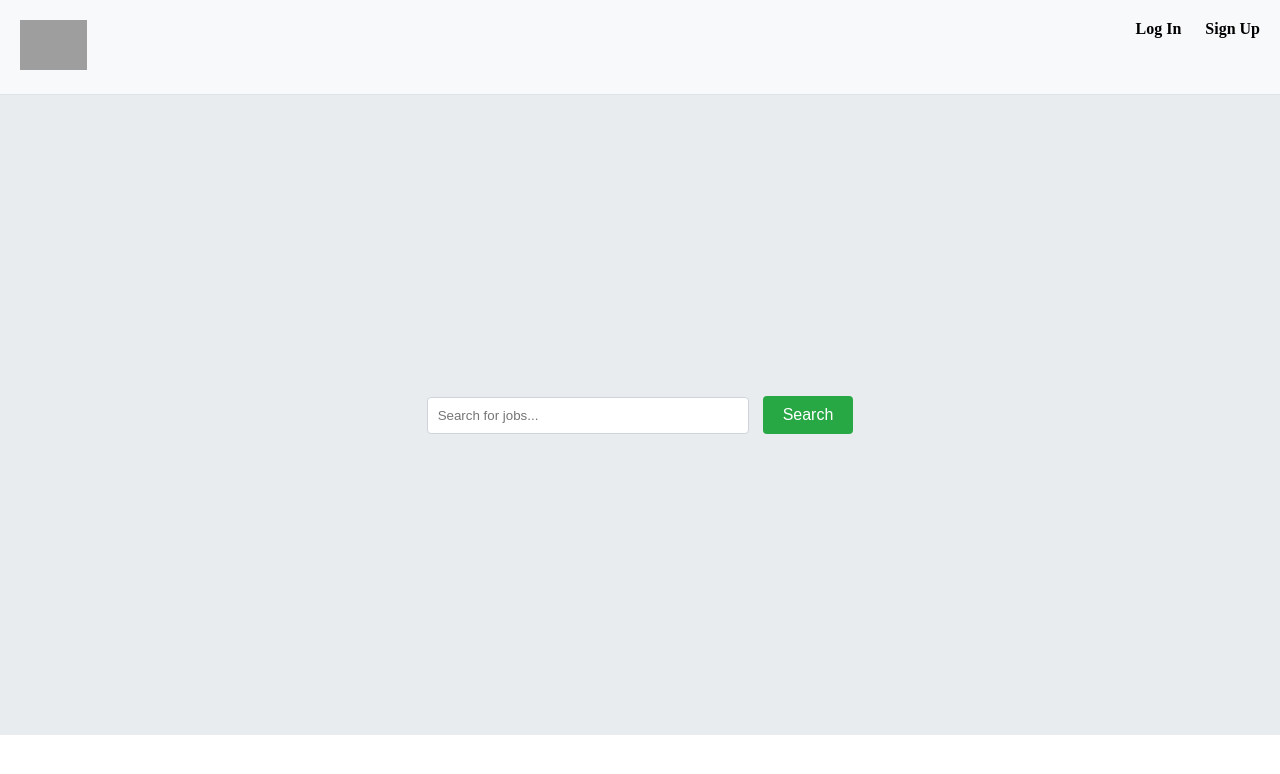
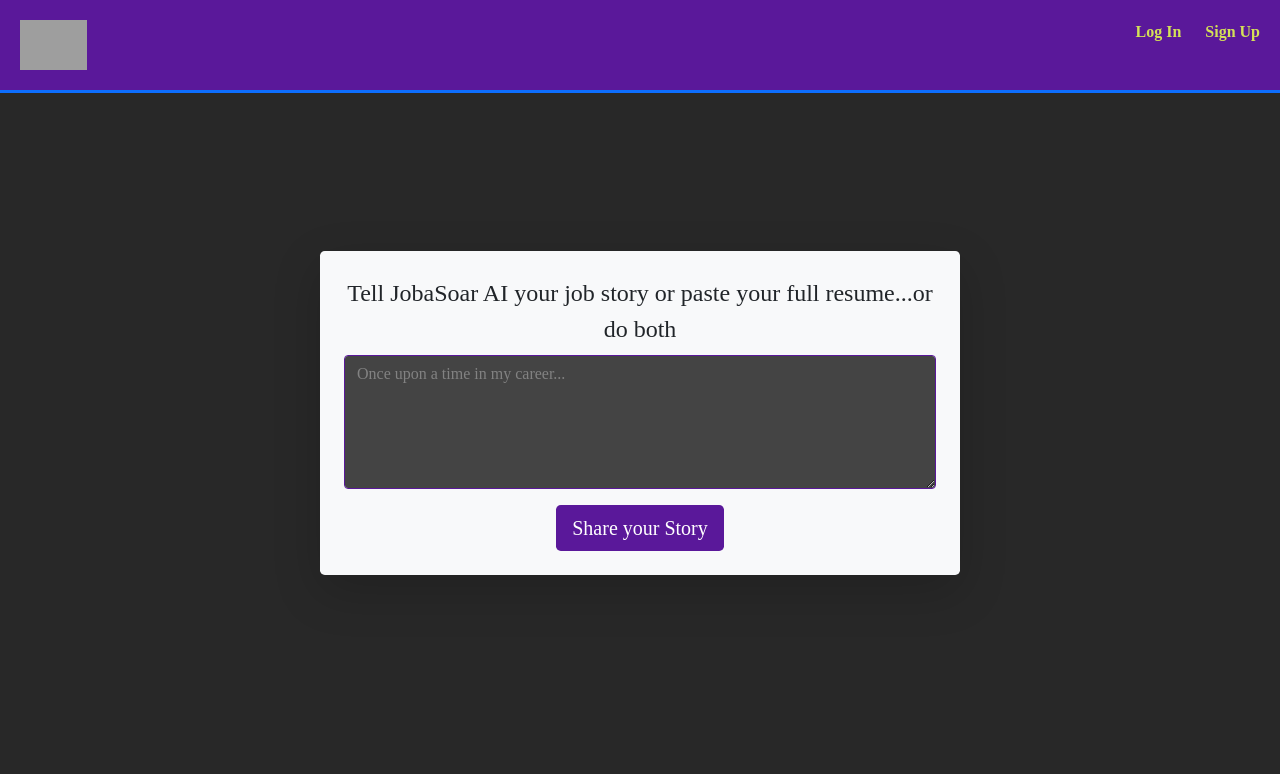
Before and after one commit to mikenahabedian3/python_jobasoar_1, a Django app: page / in a window 1280 px wide. Shown: the top 774 px of the page. Run offline with Django 4.2, Linux system fonts and the light colour scheme; grey boxes are pictures that could not be loaded.

Commit message:
Added Bootstrap, colors, text box instead of search box

```diff
--- a/UserApp/templates/UserApp/home.html
+++ b/UserApp/templates/UserApp/home.html
@@ -1,6 +1,3 @@
-<!-- UserApp/templates/UserApp/home.html -->
-
-
 {% load static %}
 <!DOCTYPE html>
 <html lang="en">
@@ -8,49 +5,60 @@
     <meta charset="UTF-8">
     <meta http-equiv="X-UA-Compatible" content="IE=edge">
     <meta name="viewport" content="width=device-width, initial-scale=1.0">
+    <link href="https://cdn.jsdelivr.net/npm/bootstrap@5.0.0-beta2/dist/css/bootstrap.min.css" rel="stylesheet">
     <style>
         body {
             margin: 0;
             font-family: 'Arial, sans-serif';
+            background-color: #282828; /* Adding a deep black background color */
         }
         header {
             display: flex;
             justify-content: space-between;
             padding: 20px;
-            background-color: #f8f9fa;
-            border-bottom: 1px solid #dee2e6;
+            background-color: #5a189a; /* Adding a purple background to the header */
+            border-bottom: 3px solid #0d6efd; /* Adding a purple border at the bottom */
         }
         header nav a {
             margin-left: 20px;
             text-decoration: none;
-            color: #000;
+            color: #d4e157; /* Hulk green for the nav links */
             font-weight: bold;
+        }
+        header nav a:hover {
+            color: #0d6efd; /* Adding a transition effect for hover state */
         }
         main {
             display: flex;
             justify-content: center;
             align-items: center;
             height: 80vh;
-            background-color: #e9ecef;
+            background-color: #282828; /* Black background for main */
         }
         main form {
-            text-align: center;
+            width: 50%;
+            border-radius: 15px;
+            background-color: #3d3d3d; /* Lighter black for the form background */
+            padding: 25px;
+            box-shadow: 0 0 15px rgba(0, 0, 0, 0.3); /* Adding a subtle shadow to the form */
         }
-        main form input {
-            padding: 10px;
-            width: 300px;
-            border-radius: 4px;
-            border: 1px solid #ced4da;
+        .form-label {
+            color: #d4e157; /* Green color for the label */
         }
-        main form button {
-            padding: 10px 20px;
-            margin-left: 10px;
+        .form-control {
+            background-color: #444; /* Darker background for the input field */
+            border: 1px solid #5a189a; /* Purple border */
+            color: #d4e157; /* Green color for the text */
+        }
+        .form-control::placeholder {
+            color: #828282; /* Lighter color for the placeholder text */
+        }
+        .btn {
+            background-color: #5a189a; /* Purple button */
             border: none;
-            border-radius: 4px;
-            background-color: #28a745;
-            color: #fff;
-            font-size: 16px;
-            cursor: pointer;
+        }
+        .btn:hover {
+            background-color: #712fcc; /* A slightly different shade of purple for hover effect on button */
         }
     </style>
     <title>Jobasoar</title>
@@ -64,9 +72,12 @@
         </nav>
     </header>
     <main>
-        <form action="/search" method="GET">
-            <input type="text" name="q" placeholder="Search for jobs...">
-            <button type="submit">Search</button>
+        <form action="/search" method="GET" class="text-center p-4 bg-light rounded-3 shadow-lg">
+            <div class="mb-3">
+                <label for="userStory" class="form-label fs-4 text-dark">Tell JobaSoar AI your job story or paste your full resume...or do both</label>
+                <textarea class="form-control" id="userStory" name="q" rows="5" placeholder="Once upon a time in my career..."></textarea>
+            </div>
+            <button class="btn btn-primary btn-lg" type="submit">Share your Story</button>
         </form>
     </main>
 </body>
```
